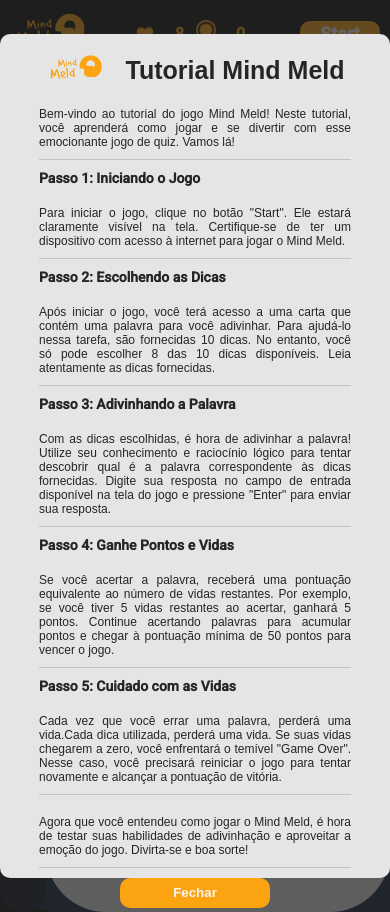
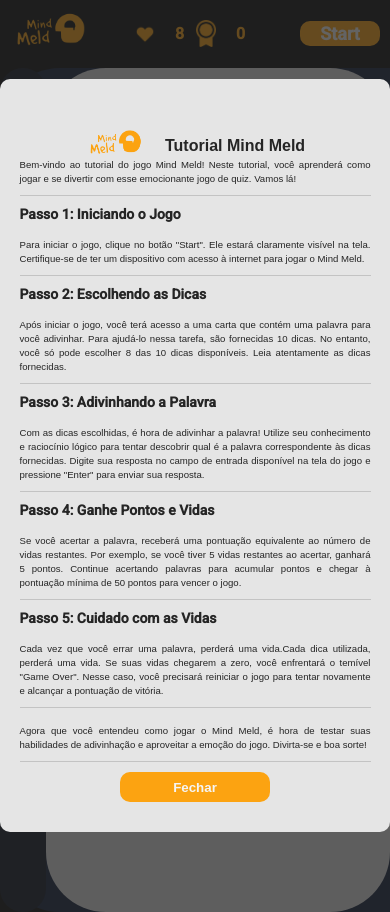
Before and after one commit to jeff-alech/mind-meld, a React (Vite) app in the folder project-quiz/: page / in a window 390 px wide. Both pictures are taken after a click on the picture 21 px from the left and 787 px from the top of the page. Built offline with nearby package versions, Linux system fonts and the light colour scheme.

Commit message:
Adiciona melhorias na responsividade

```diff
--- a/project-quiz/src/components/Game/style.css
+++ b/project-quiz/src/components/Game/style.css
@@ -239,15 +239,32 @@
     .div-wrong{
         margin-bottom: 20px;
         width: 60vw;
+        height: 2.5rem;
+        margin-top: 5px;
     }
     .wrong{
-        margin-top: 20px;
-        font-size: 1.3rem;
+        font-size: 100%;
         text-align: center;
+        margin-top: -50px;
+    }
+    .margin0{
+        margin-top: -15px ;
+    }
+    .btnBox{
+        gap: 20px;
+    }
+    .btnTips{
+        width: 90%;
+        height: 25px;
+        font-size: 0.6rem;
+    }
+    .list{
+        padding: 4px;
     }
     .card{
         width: 90%;
-        height: 78%;
+        margin-top: -15px;
+        height: 75%;
     }
     .answer{
         margin-top: 30px;
@@ -278,65 +295,38 @@
     .margin0{
         margin-top: -30px ;
     }
-    .list li{
-        font-size: 0.9rem;
-    }
+
     .inputAnswer{
         width: 90%;
     }
     .help{
-        width: 2.8rem;
-        height: 50px;
         position: absolute;
         display: flex;
         align-items: center;
         justify-content: center;
-        margin-left: 0.3rem;
-        margin-top: 51rem;
-    }
-}
-
-@media (max-width: 400px){
-    .div-wrong{
-        margin-top: 5px;
-        width: 60vw;
-        height: 2.5rem;
-    }
-    .wrong{
-        margin-top: -50px;
-        font-size: 1rem;
-        text-align: center;
-    }
-    .margin0{
-        margin-top: -15px ;
-    }
-    .btnBox{
-        gap: 20px;
-    }
-    .btnTips{
-        width: 90%;
-        height: 25px;
-        font-size: 0.6rem;
-    }
-    .card{
-        margin-top: -15px;
-        height: 75%;
-    }
-    .list{
-        padding: 4px;
-    }
-    .help{
+        margin: 51rem 0 200px -2px ;
         width: 2.8rem;
         height: 40px;
-        position: absolute;
-        display: flex;
-        align-items: center;
-        justify-content: center;
-        margin-bottom: 200px;
-        margin-left: -1px;
     }
     .help-icon{
         width: 28px;
     }
+}
+
+@media (max-width: 1250px) {
+    .list li{
+        font-size: 75%;
+    }
+    .wrong{
+        font-size: 1rem;
+    }
+}
+@media (min-width: 500px) {
+    .list{
+        padding: 6px;
+    }
+    .list li{
+        font-size: 100%;
+    }
 
 }
--- a/project-quiz/src/components/Modal/style.css
+++ b/project-quiz/src/components/Modal/style.css
@@ -12,7 +12,8 @@
     align-items: center;
     flex-direction: column;
     width: 600px;
-    height: 100vh;
+    height: auto;
+    padding: 30px 0 ;
     border-radius: 10px;
     background-color: var(--background-box-card);
 }
@@ -67,3 +68,19 @@
     transform: scale(1.1);
     box-shadow: 5px 5px 10px var(--shadow);
 }
+
+@media(max-width: 880px){
+    .modal-title{
+        font-size: 1rem;
+        margin-bottom: -20px;
+    }
+    .text-block{
+        width: 90%;
+    }
+    .text-line{
+        margin-top: 15px;
+    }
+    .text-line span{
+        font-size: 0.6rem;
+    }
+}
```
